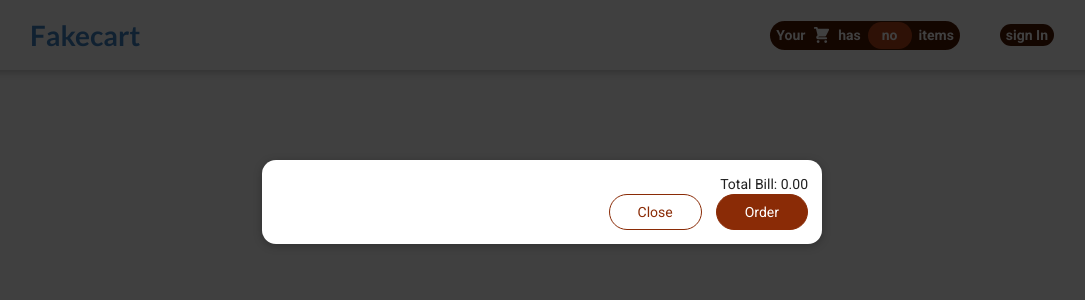
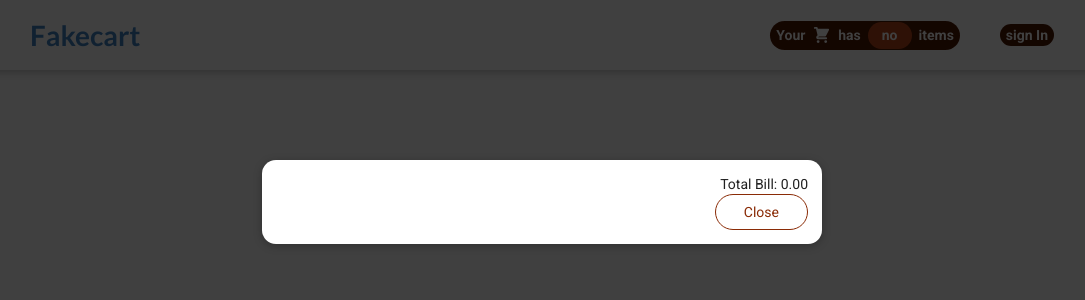
Before and after one commit to SuavisKrish/CJStore, a React (Create React App) app: page /cart in a window 1280 px wide. Shown: the top 300 px of the page, without its empty margins (98-1183 px from the left). Built offline with nearby package versions, Linux system fonts and the light colour scheme.

Commit message:
Negative total is fixed

```diff
--- a/src/containers/Cart/Cart.js
+++ b/src/containers/Cart/Cart.js
@@ -16,10 +16,6 @@ const Cart = (props) => {
   };
   const total = cartItems.reduce(addition, 0).toFixed(2);
 
-  const handleOnClick = () => {};
-
-  const handleOnRemove = () => {};
-
   return (
     <Modal onClose={props.onClose}>
       {cartItems.length > 0 &&
@@ -32,9 +28,12 @@ const Cart = (props) => {
                 alt={cartItem.title}
               />
               <span>{cartItem.title?.substr(0, 8)}</span>
-              <button onClick={() => dispatch(decreaseItem(cartItem))}>
-                -
-              </button>
+              {cartItem.quantity > 0 && (
+                <button onClick={() => dispatch(decreaseItem(cartItem))}>
+                  -
+                </button>
+              )}
+
               <span>{cartItem.quantity}</span>
               <button onClick={() => dispatch(increaseItem(cartItem))}>
                 +
@@ -53,7 +52,7 @@ const Cart = (props) => {
         <button className={classes["button--alt"]} onClick={props.onClose}>
           Close
         </button>
-        <button className={classes.button}>Order</button>
+        {total > 1 && <button className={classes.button}>Checkout</button>}
       </div>
     </Modal>
   );
```
